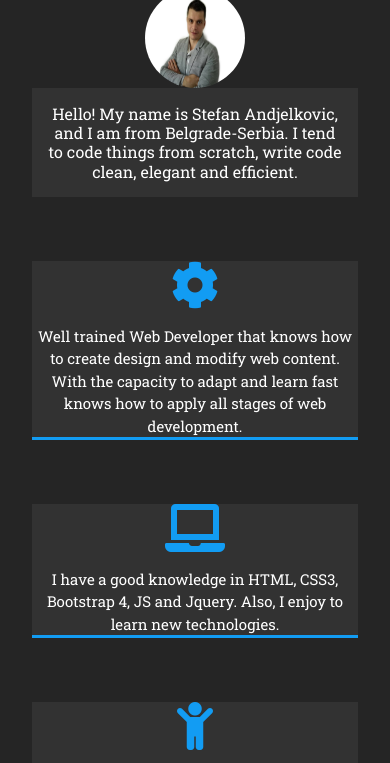
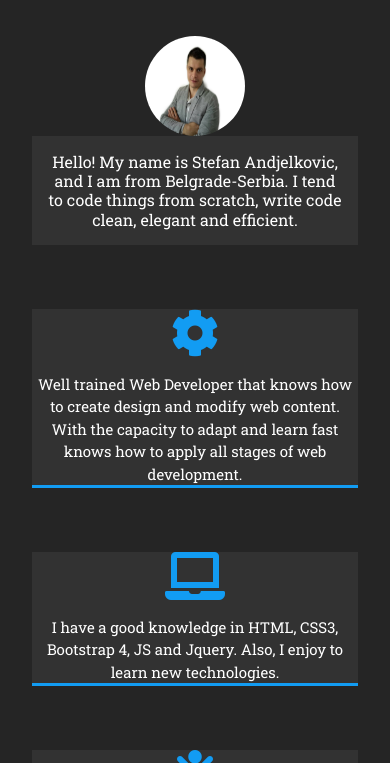
Before and after one commit to stexand/stefan_portfolio.io, a website: page docs/about.html in a window 390 px wide. Shown: the part 104-867 px from the top of the page. Drawn offline with Linux system fonts and the light colour scheme.

Commit message:
'margin'

```diff
--- a/docs/css/style.css
+++ b/docs/css/style.css
@@ -447,9 +447,11 @@ main {
     grid-template-areas: "img" "bio" "tool1" "tool2" "tool3";
     grid-template-columns: 1fr;
     grid-gap: 0px; }
-    .about-info .about-img img {
-      width: 100px;
-      height: 100px; }
+    .about-info .about-img {
+      margin-top: 3rem; }
+      .about-info .about-img img {
+        width: 100px;
+        height: 100px; }
     .about-info .about-bio h2 {
       font-size: 1rem; }
     .about-info .tool {
```
